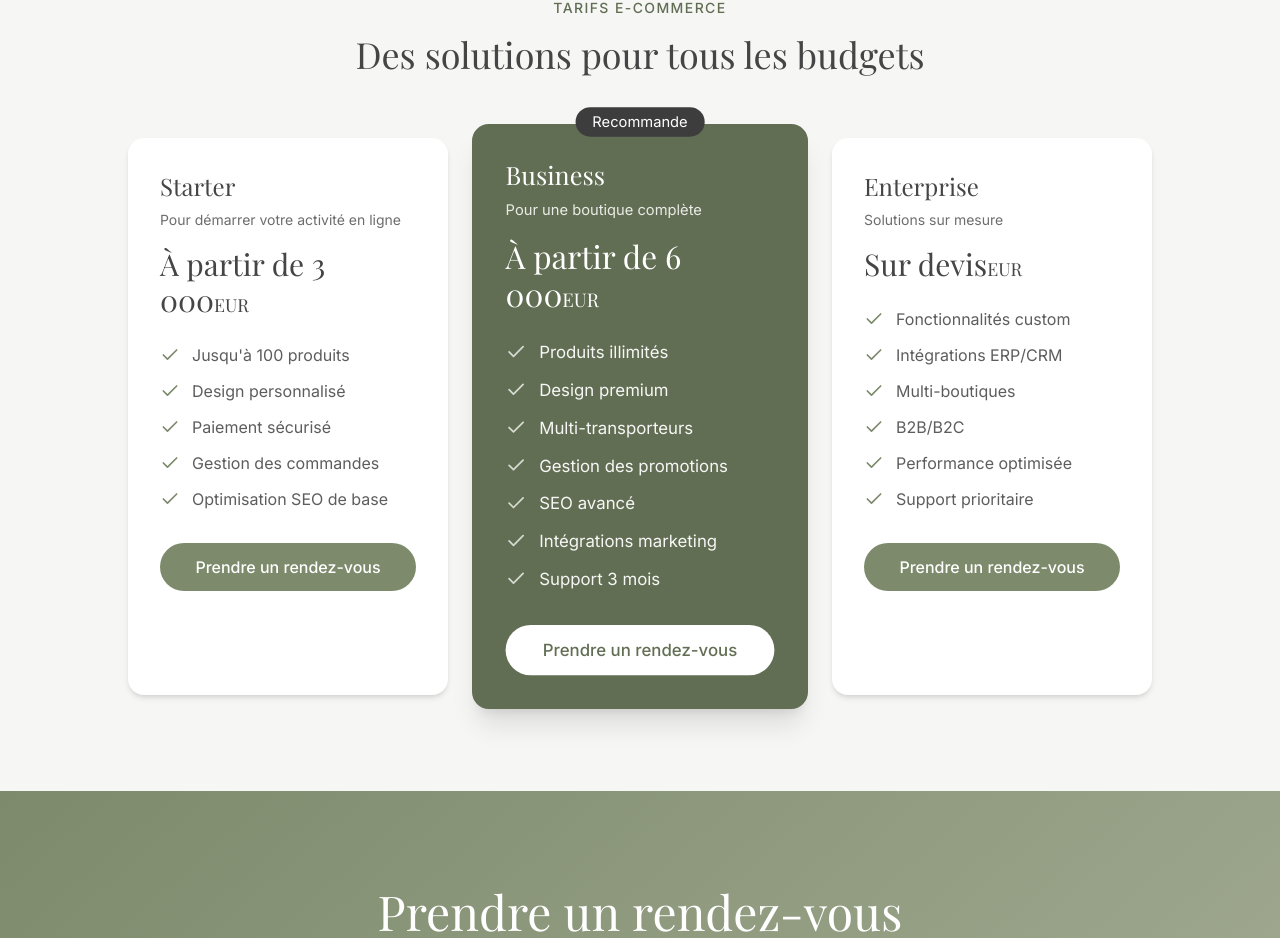
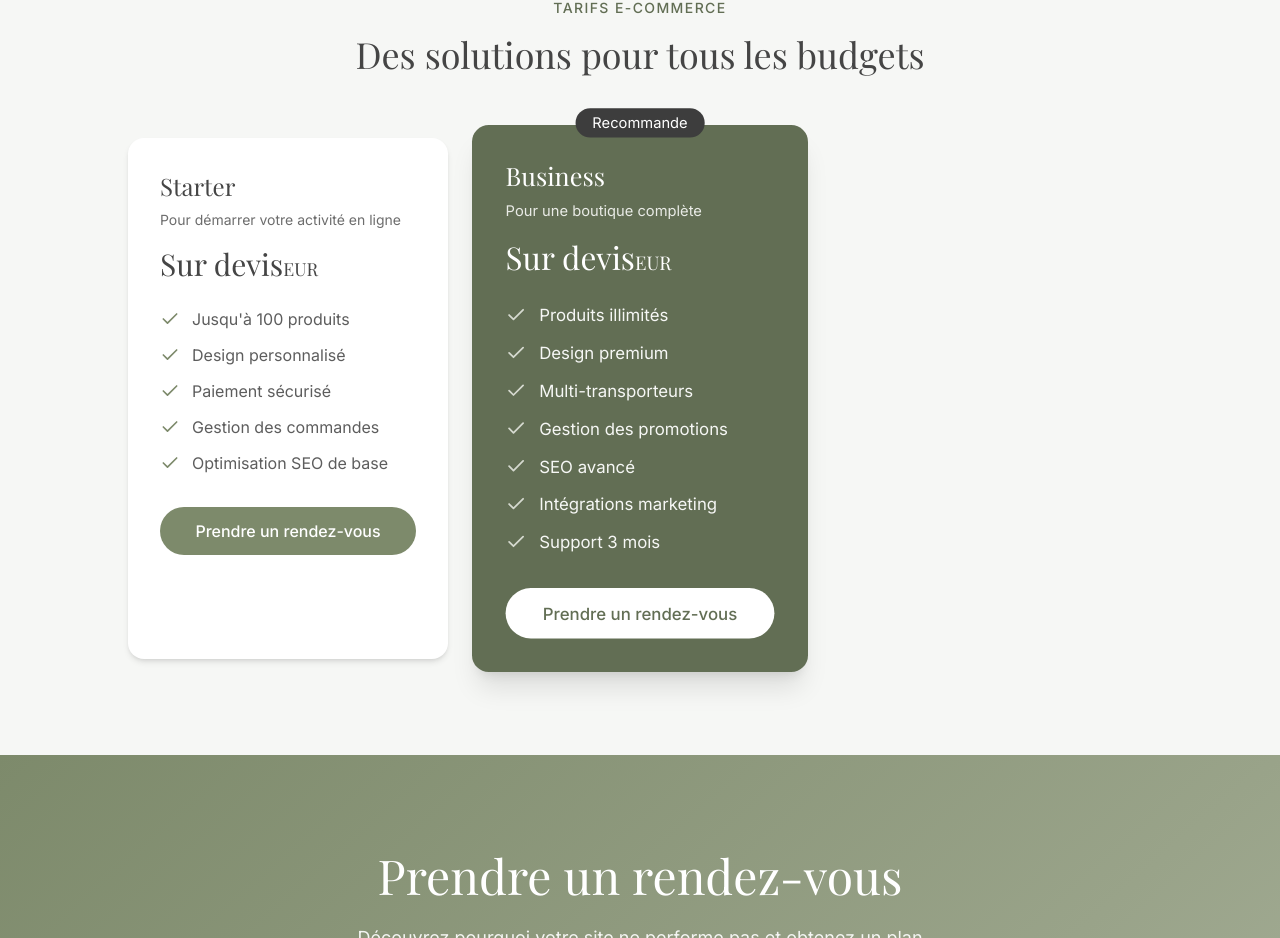
Before and after one commit to valerian35/rochefort-digital, a React (Vite) app: page /e-commerce in a window 1280 px wide. Shown: the part 2596-3534 px from the top of the page. Built offline with nearby package versions, Linux system fonts and the light colour scheme; a web font is replaced by a local one.

Commit message:
Update e-commerce pricing plans

```diff
--- a/src/pages/Ecommerce.tsx
+++ b/src/pages/Ecommerce.tsx
@@ -50,22 +50,16 @@ export default function Ecommerce() {
   const pricing = [
     {
       name: 'Starter',
-      price: 'À partir de 3 000',
+      price: 'Sur devis',
       description: 'Pour démarrer votre activité en ligne',
       features: ['Jusqu\'à 100 produits', 'Design personnalisé', 'Paiement sécurisé', 'Gestion des commandes', 'Optimisation SEO de base'],
     },
     {
       name: 'Business',
-      price: 'À partir de 6 000',
+      price: 'Sur devis',
       description: 'Pour une boutique complète',
       features: ['Produits illimités', 'Design premium', 'Multi-transporteurs', 'Gestion des promotions', 'SEO avancé', 'Intégrations marketing', 'Support 3 mois'],
       popular: true,
-    },
-    {
-      name: 'Enterprise',
-      price: 'Sur devis',
-      description: 'Solutions sur mesure',
-      features: ['Fonctionnalités custom', 'Intégrations ERP/CRM', 'Multi-boutiques', 'B2B/B2C', 'Performance optimisée', 'Support prioritaire'],
     },
   ];
 
```
